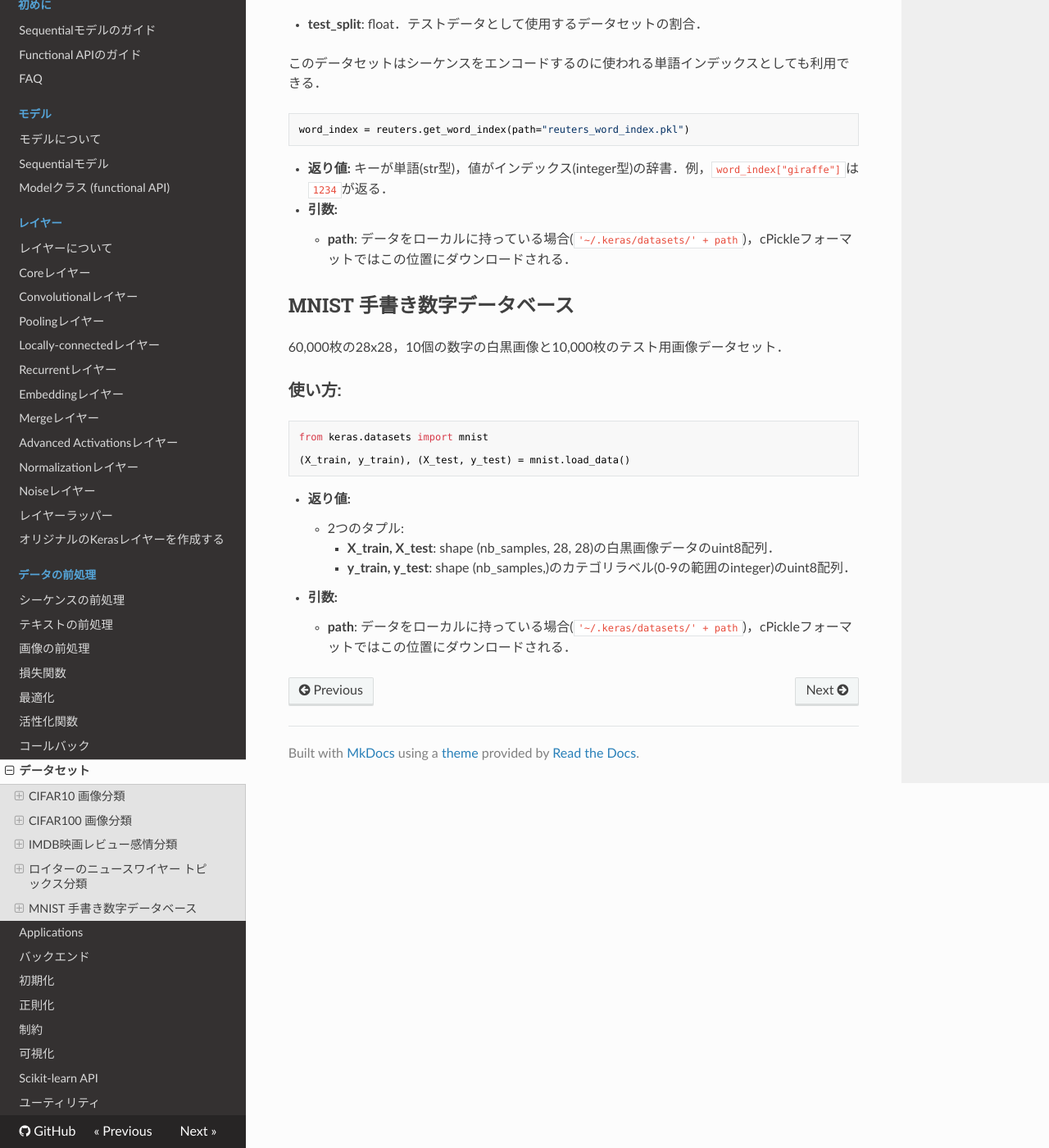
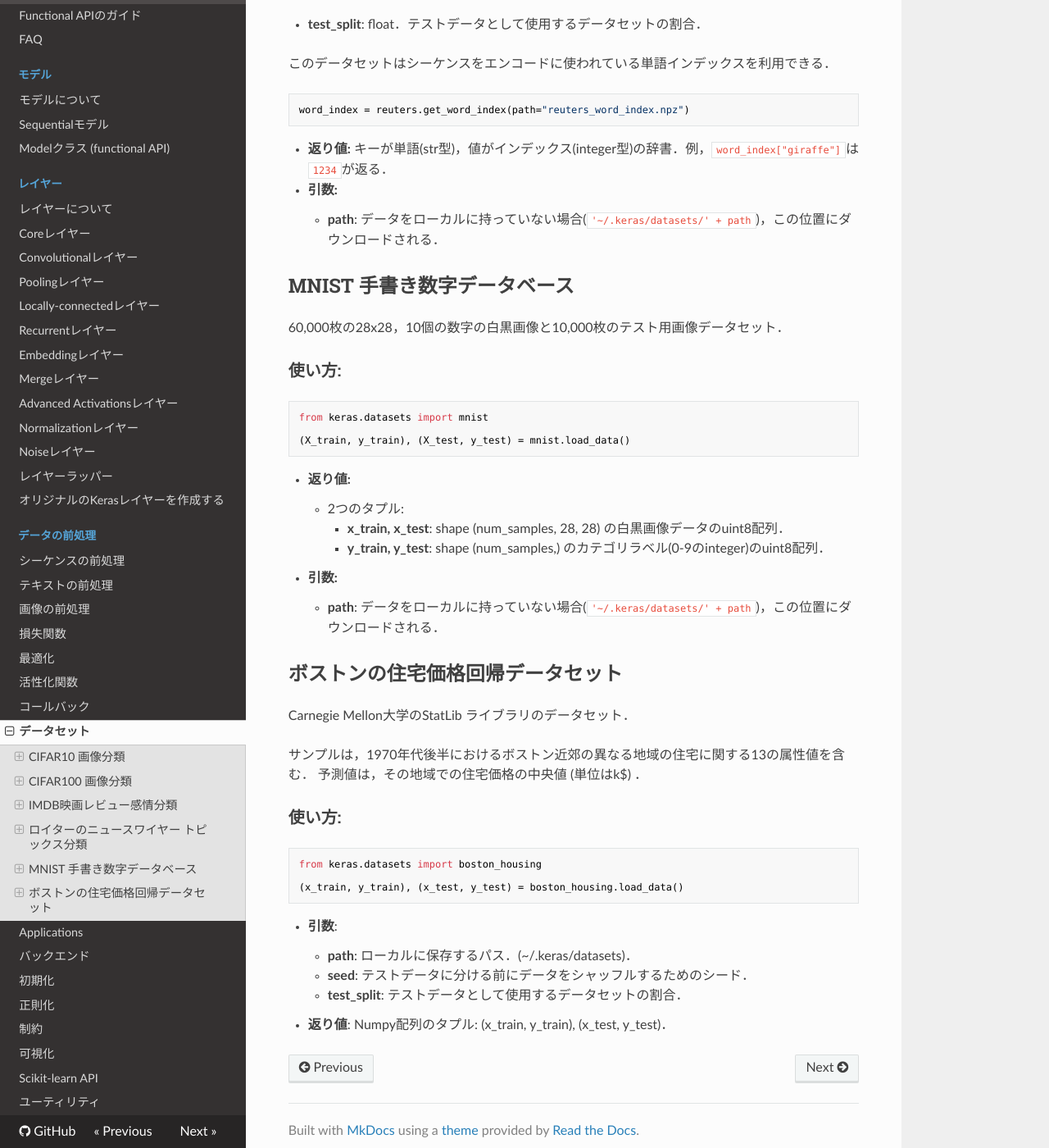
Before and after one commit to keras-team/keras-docs-ja, an MkDocs documentation site: the page built from sources/datasets.md, in a window 1280 px wide and 1400 px high, scrolled down 2625 px. Shown: the whole window at 82% size. Built offline with MkDocs 1.6.1, drawn with Linux system fonts in a browser that asks for light colours; nearby versions of some CDN libraries; old or Windows-style settings are respelled for this version of MkDocs; some of the changed text lies outside the part shown.

Commit message:
Translated datasets.md

````diff
--- a/sources/datasets.md
+++ b/sources/datasets.md
@@ -14,8 +14,8 @@ from keras.datasets import cifar10
 
 - __返り値:__
     - 2つのタプル:
-        - __X_train, X_test__: shape (nb_samples, 3, 32, 32)のRGB画像データのuint8配列．
-        - __y_train, y_test__: shape (nb_samples,)のカテゴリラベル(0-9の範囲のinteger)のuint8配列．
+        - __X_train, X_test__: shape (nb_samples, 3, 32, 32) のRGB画像データのuint8配列．
+        - __y_train, y_test__: shape (nb_samples,) のカテゴリラベル(0-9の範囲のinteger)のuint8配列．
 
 ---
 
@@ -33,8 +33,8 @@ from keras.datasets import cifar100
 
 - __返り値:__
     - 2つのタプル:
-        - __X_train, X_test__: shape (nb_samples, 3, 32, 32)のRGB画像データのuint8配列．
-        - __y_train, y_test__:shape (nb_samples,)のカテゴリラベルのuint8配列．
+        - __X_train, X_test__: shape (nb_samples, 3, 32, 32) のRGB画像データのuint8配列．
+        - __y_train, y_test__: shape (nb_samples,) のカテゴリラベルのuint8配列．
 
 - __引数:__
 
@@ -44,16 +44,16 @@ from keras.datasets import cifar100
 
 ## IMDB映画レビュー感情分類
 
-感情(肯定/否定)のラベル付けをされた，25,000のIMDB映画レビューのデータセット．レビューは前処理済みで，各レビューは単語のインデックス(整数値)の[シーケンス](preprocessing/sequence.md)としてエンコードされている．便宜上，単語はデータセットにおいての出現頻度によってインデックスされている．そのため例えば，整数値"3"はデータの中で3番目に頻度が多い単語にエンコードされる．これによって"上位20個の頻出語を除いた，上位10,000個の頻出語についてのみ考える"というようなフィルタリング作業を高速に行うことができる．
+感情 (肯定/否定) のラベル付けをされた，25,000のIMDB映画レビューのデータセット．レビューは前処理済みで，各レビューは単語のインデックス (整数値) の[シーケンス](preprocessing/sequence.md)としてエンコードされている．便宜上，単語はデータセットにおいての出現頻度によってインデックスされている．そのため例えば，整数値"3"はデータの中で3番目に頻度が多い単語にエンコードされる．これによって"上位20個の頻出語を除いた，上位10,000個の頻出語についてのみ考える"というようなフィルタリング作業を高速に行うことができる．
 
-慣例として，"0"は特定の単語を表すのではなく，代わりに未知の単語にエンコードされることになっている．
+慣例として，"0"は特定の単語を表さずに，未知語にエンコードされる．
 
 ### 使い方:
 
 ```python
 from keras.datasets import imdb
 
-(X_train, y_train), (X_test, y_test) = imdb.load_data(path="imdb_full.pkl",
+(x_train, y_train), (x_test, y_test) = imdb.load_data(path="imdb_full.pkl",
                                                       num_words=None,
                                                       skip_top=0,
                                                       maxlen=None,
@@ -64,7 +64,7 @@ from keras.datasets import imdb
 ```
 - __返り値:__
     - 2つのタプル:
-        - __X_train, X_test__: シーケンスのリスト，リストはインデックス(整数値)．引数num_wordsに具体的な整数値が与えられた場合，取り得るインデックスの最大値はnum_words-1となる．引数maxlenに具体的な数値が与えられた場合，シーケンスの最大長はmaxlenとなる．
+        - __x_train, x_test__: シーケンスのリスト，リストはインデックス(整数値)．引数num_wordsに具体的な整数値が与えられた場合，取り得るインデックスの最大値はnum_words-1となる．引数maxlenに具体的な数値が与えられた場合，シーケンスの最大長はmaxlenとなる．
         - __y_train, y_test__: integer型ラベル(1または0)のリスト．
 
 - __引数:__
@@ -81,14 +81,14 @@ from keras.datasets import imdb
 ---
 
 ## ロイターのニュースワイヤー トピックス分類
-46のトピックにラベル付けされた，11,228個のロイターのニュースワイヤーのデータセット．IMDBデータセットと同様，各ワイヤーが一連の単語インデックスとしてエンコードされる(同じ慣例に基づく)．
+46のトピックにラベル付けされた，11228個のロイターのニュースワイヤーのデータセット．IMDBデータセットと同様，各ワイヤーが一連の単語インデックスとしてエンコードされる(同じ慣例に基づく)．
 
 ### 使い方:
 
 ```python
 from keras.datasets import reuters
 
-(X_train, y_train), (X_test, y_test) = reuters.load_data(path="reuters.pkl",
+(x_train, y_train), (x_test, y_test) = reuters.load_data(path="reuters.npz",
                                                          num_words=None,
                                                          skip_top=0,
                                                          maxlen=None,
@@ -99,21 +99,21 @@ from keras.datasets import reuters
                                                          index_from=3)
 ```
 
-仕様はIMDBデータセットと同様のものに次のパラメータが追加される:
+仕様はIMDBデータセットのものに加えて，次のパラメータが追加される:
 
 - __test_split__: float．テストデータとして使用するデータセットの割合．
 
-このデータセットはシーケンスをエンコードするのに使われる単語インデックスとしても利用できる．
+このデータセットはシーケンスをエンコードに使われている単語インデックスを利用できる．
 
 ```python
-word_index = reuters.get_word_index(path="reuters_word_index.pkl")
+word_index = reuters.get_word_index(path="reuters_word_index.npz")
 ```
 
 - __返り値:__ キーが単語(str型)，値がインデックス(integer型)の辞書．例，`word_index["giraffe"]`は`1234`が返る．
 
 - __引数:__
 
-    - __path__: データをローカルに持っている場合(`'~/.keras/datasets/' + path`)，cPickleフォーマットではこの位置にダウンロードされる．
+    - __path__: データをローカルに持っていない場合(`'~/.keras/datasets/' + path`)，この位置にダウンロードされる．
 
 ## MNIST 手書き数字データベース
 
@@ -129,8 +129,30 @@ from keras.datasets import mnist
 
 - __返り値:__
     - 2つのタプル:
-        - __X_train, X_test__: shape (nb_samples, 28, 28)の白黒画像データのuint8配列．
-        - __y_train, y_test__: shape (nb_samples,)のカテゴリラベル(0-9の範囲のinteger)のuint8配列．
+        - __x_train, x_test__: shape (num_samples, 28, 28) の白黒画像データのuint8配列．
+        - __y_train, y_test__: shape (num_samples,) のカテゴリラベル(0-9のinteger)のuint8配列．
 
 - __引数:__
-    - __path__: データをローカルに持っている場合(`'~/.keras/datasets/' + path`)，cPickleフォーマットではこの位置にダウンロードされる．
+    - __path__: データをローカルに持っていない場合(`'~/.keras/datasets/' + path`)，この位置にダウンロードされる．
+
+## ボストンの住宅価格回帰データセット
+
+Carnegie Mellon大学のStatLib ライブラリのデータセット．
+
+サンプルは，1970年代後半におけるボストン近郊の異なる地域の住宅に関する13の属性値を含む．
+予測値は，その地域での住宅価格の中央値 (単位はk$) ．
+
+### 使い方:
+
+```python
+from keras.datasets import boston_housing
+
+(x_train, y_train), (x_test, y_test) = boston_housing.load_data()
+```
+
+- __引数__:
+    - __path__: ローカルに保存するパス．(~/.keras/datasets)．
+    - __seed__: テストデータに分ける前にデータをシャッフルするためのシード．
+    - __test_split__: テストデータとして使用するデータセットの割合．
+
+- __返り値__: Numpy配列のタプル: (x_train, y_train), (x_test, y_test)．
````
